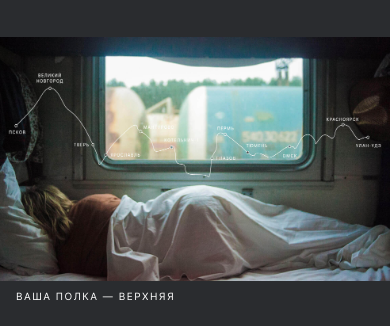
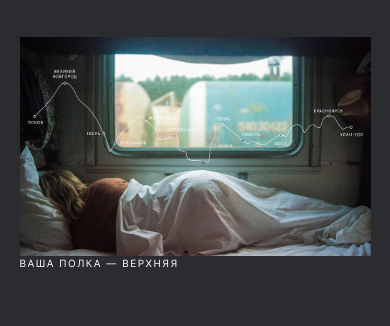
Before and after one commit to lucy2n/russian-travel, a plain HTML site: page index.html in a window 390 px wide. Shown: the part 253-579 px from the top of the page. Drawn offline with Linux system fonts and the light colour scheme; files whose address does not match are found by name.

Commit message:
Make lead section more adaptive

```diff
--- a/blocks/cover/cover.css
+++ b/blocks/cover/cover.css
@@ -6,13 +6,13 @@
     align-items: center;
     max-width: 1184px;
     height: 740px;
-    background: linear-gradient(rgba(42, 44, 47, 0.3), rgba(42, 44, 47, 0.3)), url(/images/cover-trains.jpg);
+    background: linear-gradient(rgba(42, 44, 47, 0.3), rgba(42, 44, 47, 0.3)), url(images/cover-trains.jpg);
     background-size: cover;
     background-position: center;
 }
 
 .cover:hover {
-    background: linear-gradient(rgba(42, 44, 47, 0.8), rgba(42, 44, 47, 0.8)), url(/images/cover-trains.jpg);
+    background: linear-gradient(rgba(42, 44, 47, 0.8), rgba(42, 44, 47, 0.8)), url(images/cover-trains.jpg);
     background-size: cover;
     background-position: center;
 }
--- a/blocks/lead/__caption/lead__caption.css
+++ b/blocks/lead/__caption/lead__caption.css
@@ -10,12 +10,12 @@
 
 @media screen and (max-width: 1023px) {
     .lead__caption {
-        margin: 0 24px;
+        margin-left: 5%;
     }
 }
 
 @media screen and (max-width: 767px) {
     .lead__caption {
-        margin: 0 16px;
+        margin: 0 5%;
     }
 }
--- a/blocks/lead/__image/lead__image.css
+++ b/blocks/lead/__image/lead__image.css
@@ -2,3 +2,10 @@
     width: 100%;
     margin: 0 auto 8px;
 }
+
+@media screen and (max-width: 1023px) {
+    .lead__image {
+        max-width: 90vw;
+        margin: auto;
+    }
+}
--- a/blocks/page/__lead/page__lead.css
+++ b/blocks/page/__lead/page__lead.css
@@ -3,6 +3,12 @@
 }
 
 @media screen and (max-width: 1279px) {
+    .page__lead {
+        margin: 0 auto 92px;
+    }
+}
+
+@media screen and (max-width: 1068px) {
     .page__lead {
         margin: 0 48px 92px;
     }
```
